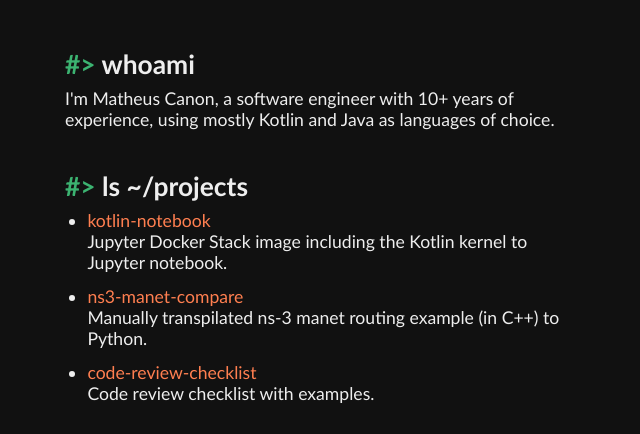
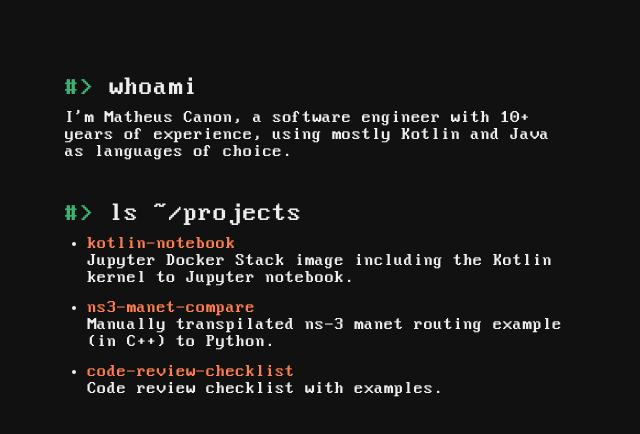
Before and after one commit to knonm/knonm.dev, a plain HTML site: page public/index.html in a window 1280 px wide. Shown: the part 90-524 px from the top of the page, without its empty margins (319-959 px from the left). Drawn offline with Linux system fonts and the light colour scheme.

Commit message:
feat: change default font to IBM VGA 9x16

```diff
--- a/public/style.css
+++ b/public/style.css
@@ -1,9 +1,16 @@
+@font-face {
+  font-family: 'IBM VGA 8x16';
+  src: url('fonts/WebPlus_IBM_VGA_9x16.woff') format('woff');
+  font-weight: normal;
+  font-style: normal;
+}
+
 html * {
   margin: 0 0;
 }
 
 html {
-  font-family: 'Trebuchet MS', 'Lucida Sans Unicode', 'Lucida Grande', 'Lucida Sans', Arial, sans-serif;
+  font-family: 'IBM VGA 8x16';
   font-size: 1.1em;
   margin: 0vh 30vw 0vh 30vw;
 }
@@ -15,6 +22,10 @@
   flex-direction: column;
   justify-content: space-between;
   min-height: 100vh;
+}
+
+h1, h2, h3, h4, h5, h6 {
+  font-weight: normal;
 }
 
 a, a:link, a:visited {
```
Also changed, not shown: README.md, public/fonts/WebPlus_IBM_VGA_9x16.woff (added).
